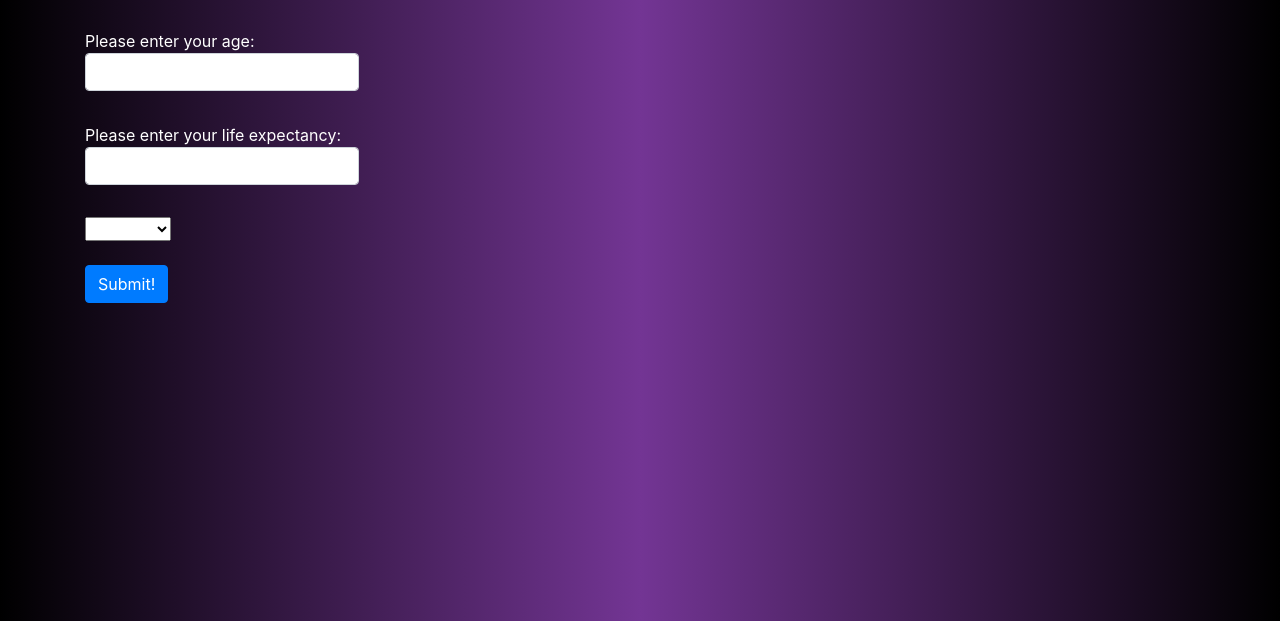
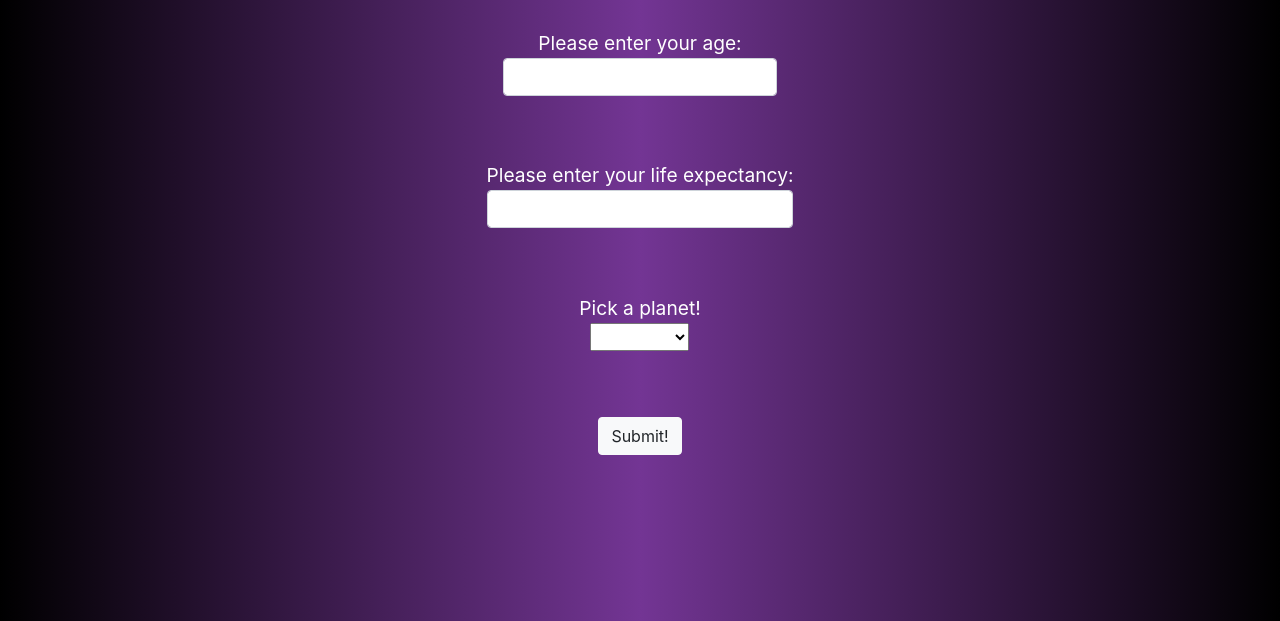
Before and after one commit to mikkrieg/Galactic-age, a website built with webpack: page src/index.html in a window 1280 px wide. Shown: the part 179-800 px from the top of the page. Built offline with nearby package versions, Linux system fonts and the light colour scheme.

Commit message:
Change wording in main.js, add rows to html, add more styling

```diff
--- a/src/css/styles.css
+++ b/src/css/styles.css
@@ -1,5 +1,6 @@
 /* Element Styling */
 body {
+  font-size: 1.2em;
   background-image: linear-gradient(to right, #000, #733594, #000);
   color: #fff;
 }
@@ -7,8 +8,31 @@ body {
 h1 {
   color: #000;
 }
+
+label {
+  text-align: center;
+}
+
+form{
+  display:flex;
+  flex-direction:column;
+  align-items:center;
+  justify-items:center
+}
+
 /* Class Styling */
+.card{
+  background-color: #733594;
+  width: 50%;
+  display: block;
+  margin: auto;
+}
 /* ID styling */
 #output-card {
   display: none;
 }
+
+#submit {
+  display: block;
+  margin: auto;
+}
--- a/src/index.html
+++ b/src/index.html
@@ -8,6 +8,8 @@
 <body>
   <div class="container">
     <h1 class="jumbotron text-center">Super Galactic Age Calculator</h1>
+    <div class="row">
+      <div class="col-md-12">
         <form>
           <label for="age">
             Please enter your age:
@@ -21,24 +23,30 @@
           </label>
           <br/>
           <br/>
-      <select required>
+          <label for="planets">
+            Pick a planet!
+            <br/>
+            <select id="planets" required>
               <option></option>
               <option>Mercury</option>
               <option>Venus</option>
               <option>Mars</option>
               <option>Jupiter</option>
             </select>
+          </label>
           <br/>
           <br/>
-      <button type="submit" class="btn btn-primary">Submit!</button>
+          <button type="submit" class="btn btn-light" id="submit">Submit!</button>
         </form>
+      </div>
+    </div>
     <br/>
     <br/>
     <div class="card" id="output-card">
       <div class="card-title">
         <div class="card-body">
           <div class="card-text">
-            <div id="output">
+            <div id="output" class="text-center">
 
             </div>
           </div>
--- a/src/main.js
+++ b/src/main.js
@@ -17,7 +17,7 @@ $(document).ready(function(){
       $('div#output-card').show();
       if(user.age <= user.lifeE){
         user.yearsLeft()
-        $('div#output').text(`You picked: ${userPlanet}, on ${userPlanet} you would be ${user.age} ${userPlanet} years old and your life expectancy would be ${user.lifeE} ${userPlanet} years! You would have ${user.yearsLeft} years left to live on ${userPlanet}!`);
+        $('div#output').text(`You picked ${userPlanet}! On ${userPlanet} you would be ${user.age} ${userPlanet} years old and your life expectancy would be ${user.lifeE} ${userPlanet} years! You would have ${user.yearsLeft} years left to live on ${userPlanet}!`);
       } else {
         user.yearsDead();
         $('div#output').text(`You picked: ${userPlanet}, on ${userPlanet} you would be ${user.age} ${userPlanet} years old and your life expectancy would be ${user.lifeE} ${userPlanet} years! You would be ${user.yearsDead} years older than your life expectancy on ${userPlanet}!`);
```
Lines whose indentation alone changed are shown as unchanged.
